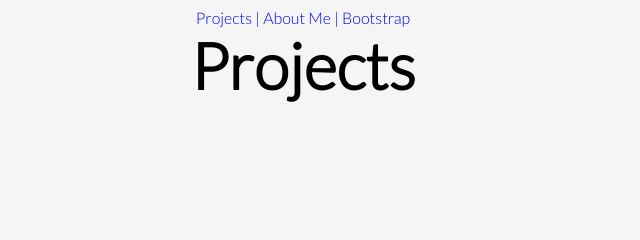
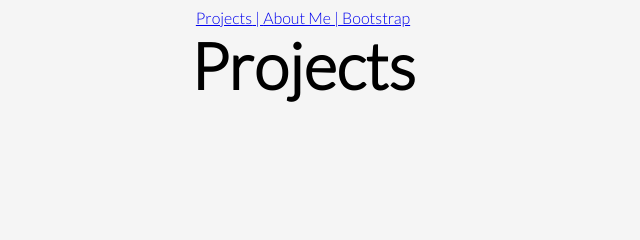
Before and after one commit to tevenson/portfolio, a plain HTML site: page index.html in a window 1280 px wide. Shown: the top 240 px of the page, 337-977 px from the left. Drawn offline with Linux system fonts and the light colour scheme.

Commit message:
Added underlines to top nav for accessibility.

```diff
--- a/styles/first-stylesheet.css
+++ b/styles/first-stylesheet.css
@@ -25,7 +25,8 @@ nav {
     text-align: center;
 }
 nav a {
-    text-decoration: none;
+    /* Added for accessibility */
+    text-decoration: underline;
 }
 nav a:after {
     content: " | ";
```
